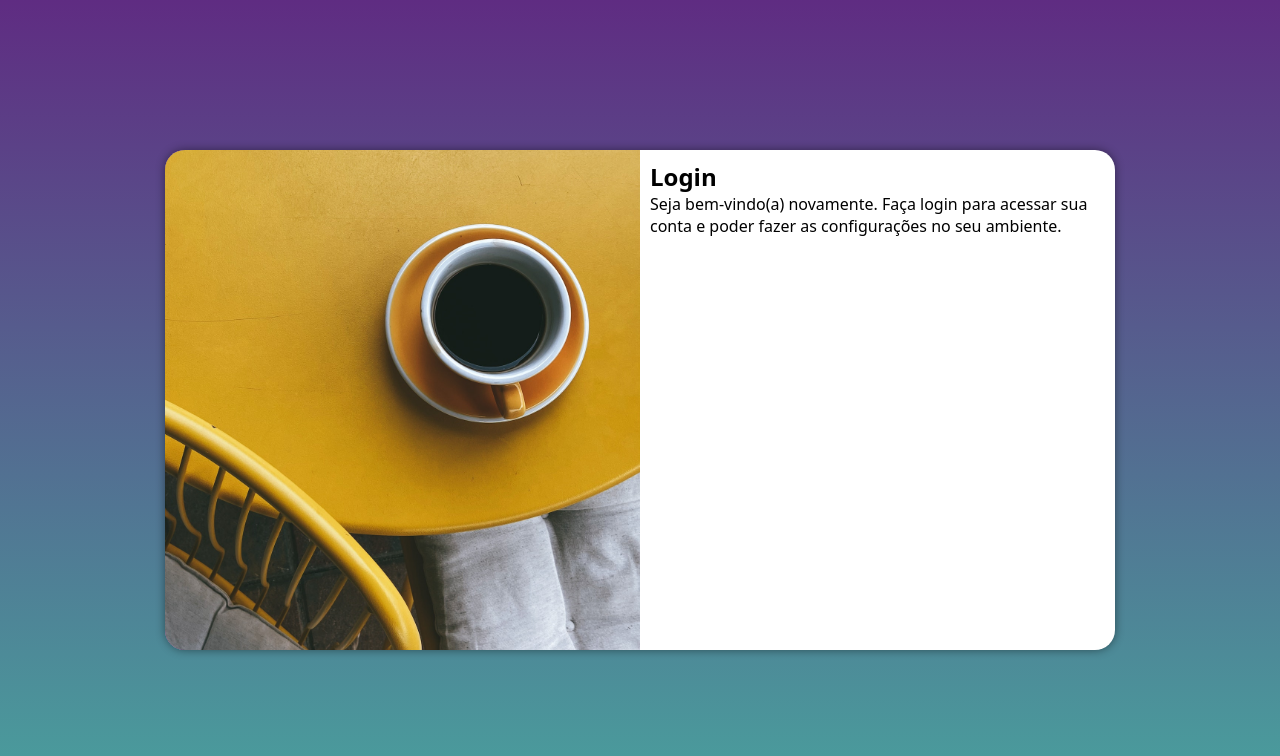
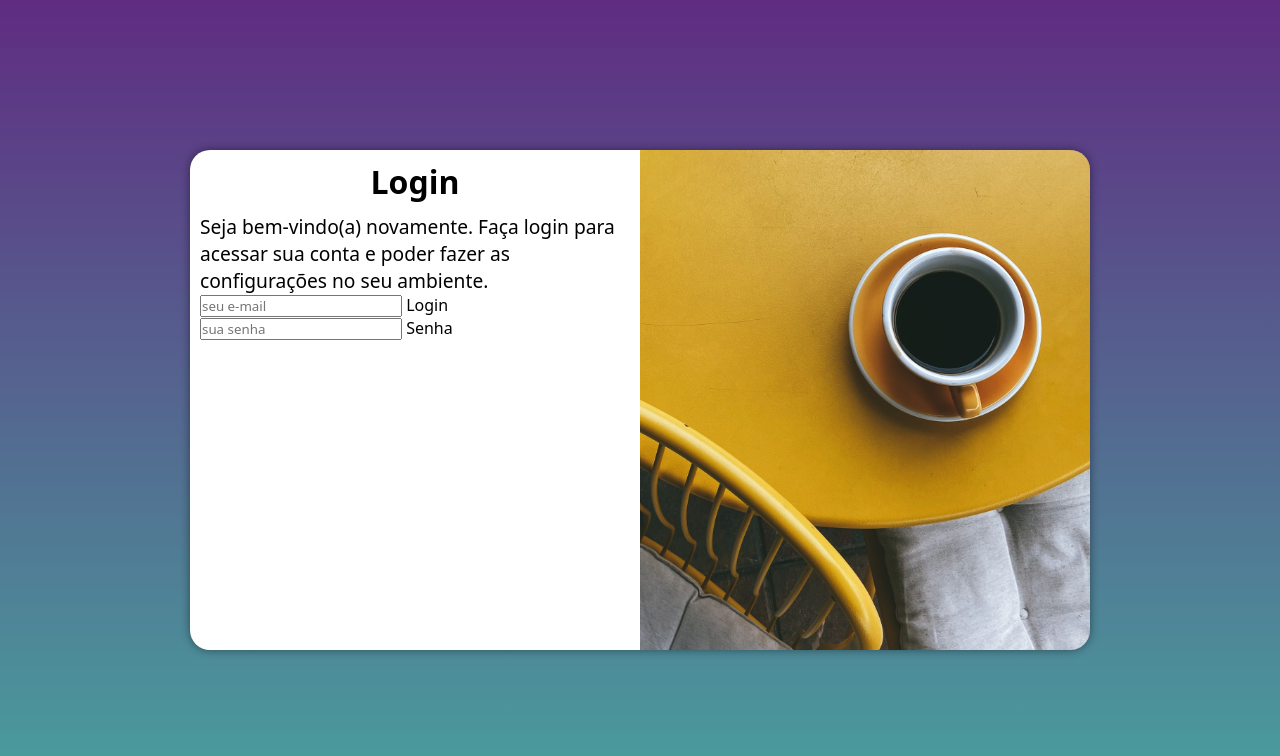
Before and after one commit to samuelspdr/projeto-login, a plain HTML site: page index.html in a window 1280 px wide. Drawn offline with Linux system fonts and the light colour scheme.

Commit message:
Atualização

```diff
--- a/estilos/media-query.css
+++ b/estilos/media-query.css
@@ -36,17 +36,28 @@ Grandes: acima de 1200px
     }
 
     section#login {
-        width: 950px;
+        width: 900px;
     }
 
     section#login > div#imagem {
-        float: left;
+        float: right;
         width: 50%;
         height: 100%;
     }
 
     section#login > div#form {
-        float: right;
+        float: left;
         width: 50%;
     }
+
+
+    div#form > h1 {
+        text-align: center;
+        margin-bottom: 10px;
+        font-size: 2em;
+    }
+
+    div#form > p {
+        font-size: 1.2em;
+    }
 }
--- a/estilos/style.css
+++ b/estilos/style.css
@@ -55,3 +55,12 @@ section#login > div#form {
     display: block;
     padding: 10px;
 }
+
+div#form > h1 {
+    text-align: center;
+    margin-bottom: 10px;
+}
+
+div#form > p {
+    font-size: 0.8em;
+}
--- a/index.html
+++ b/index.html
@@ -18,7 +18,14 @@
                 <h1>Login</h1>
                 <p>Seja bem-vindo(a) novamente. Faça login para acessar sua conta e poder fazer as configurações no seu ambiente.</p>
                 <form action="login.php" method="post">
-
+                    <div class="campo">
+                        <input type="email" name="login" id="ilogin" placeholder="seu e-mail">
+                        <label for="ilogin">Login</label>
+                    </div>
+                    <div class="campo">
+                        <input type="password" name="senha" id="isenha" placeholder="sua senha">
+                        <label for="isenha">Senha</label>
+                    </div>
                 </form>
             </div>
         </section>
```
